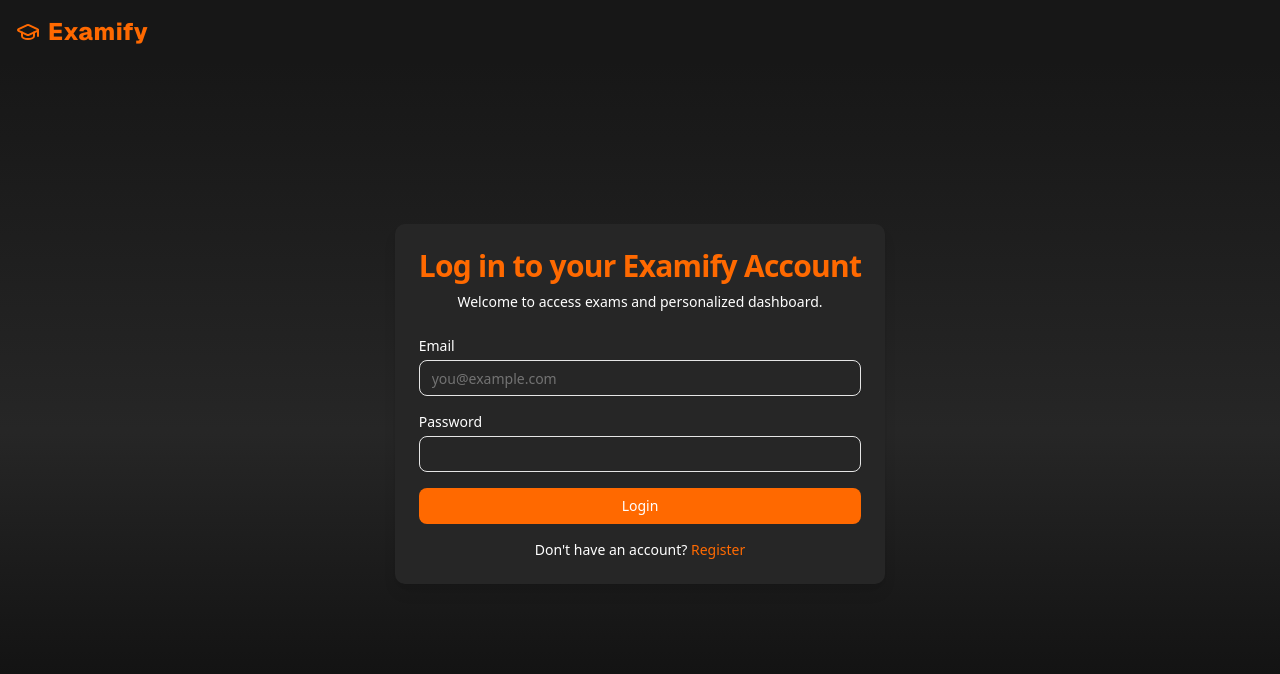
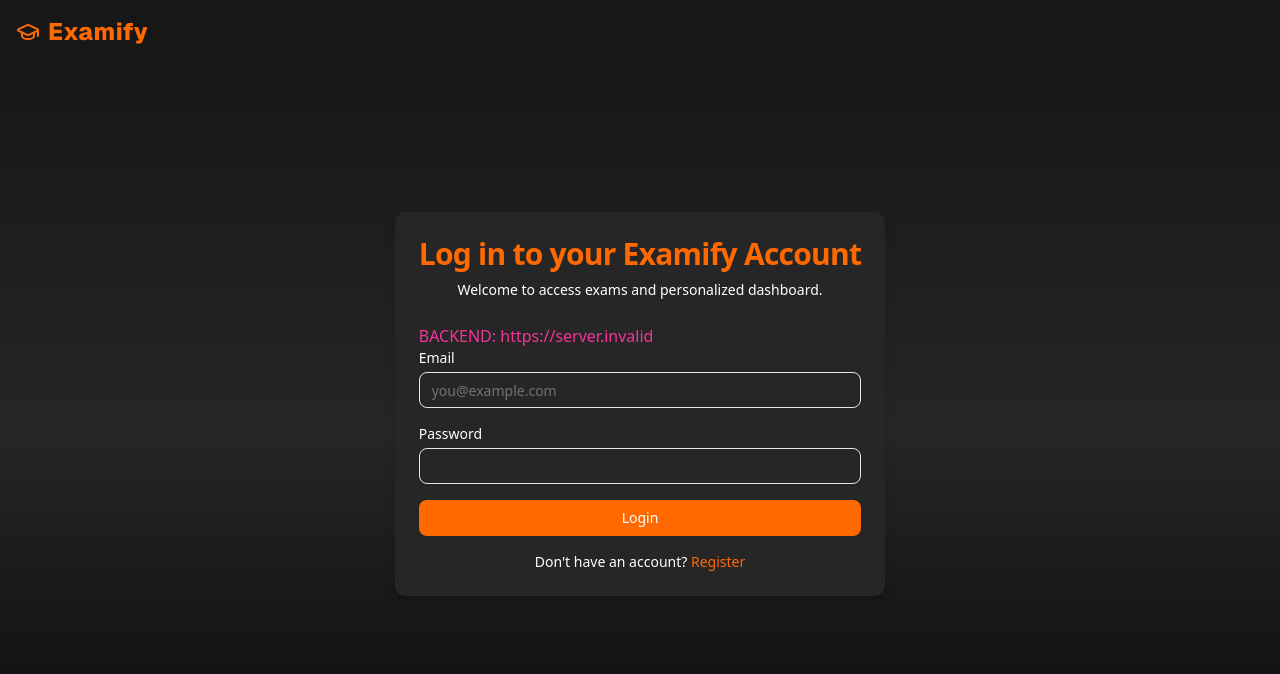
Before and after one commit to mohnishgorana1/Examify, a Next.js app in the folder frontend/: page /login in a window 1280 px wide. Shown: the top 674 px of the page. Built offline with nearby package versions, Linux system fonts and the light colour scheme; no server answers.

Commit message:
bug test

```diff
--- a/frontend/components/AuthComponents/LoginComponent.tsx
+++ b/frontend/components/AuthComponents/LoginComponent.tsx
@@ -101,6 +101,7 @@ function LoginComponent() {
 
   return (
     <>
+      <h1 className="text-pink-500">BACKEND: {URLs.backend}</h1>
       <form
         onSubmit={handleSubmit(onSubmit)}
         className="space-y-4"
```
